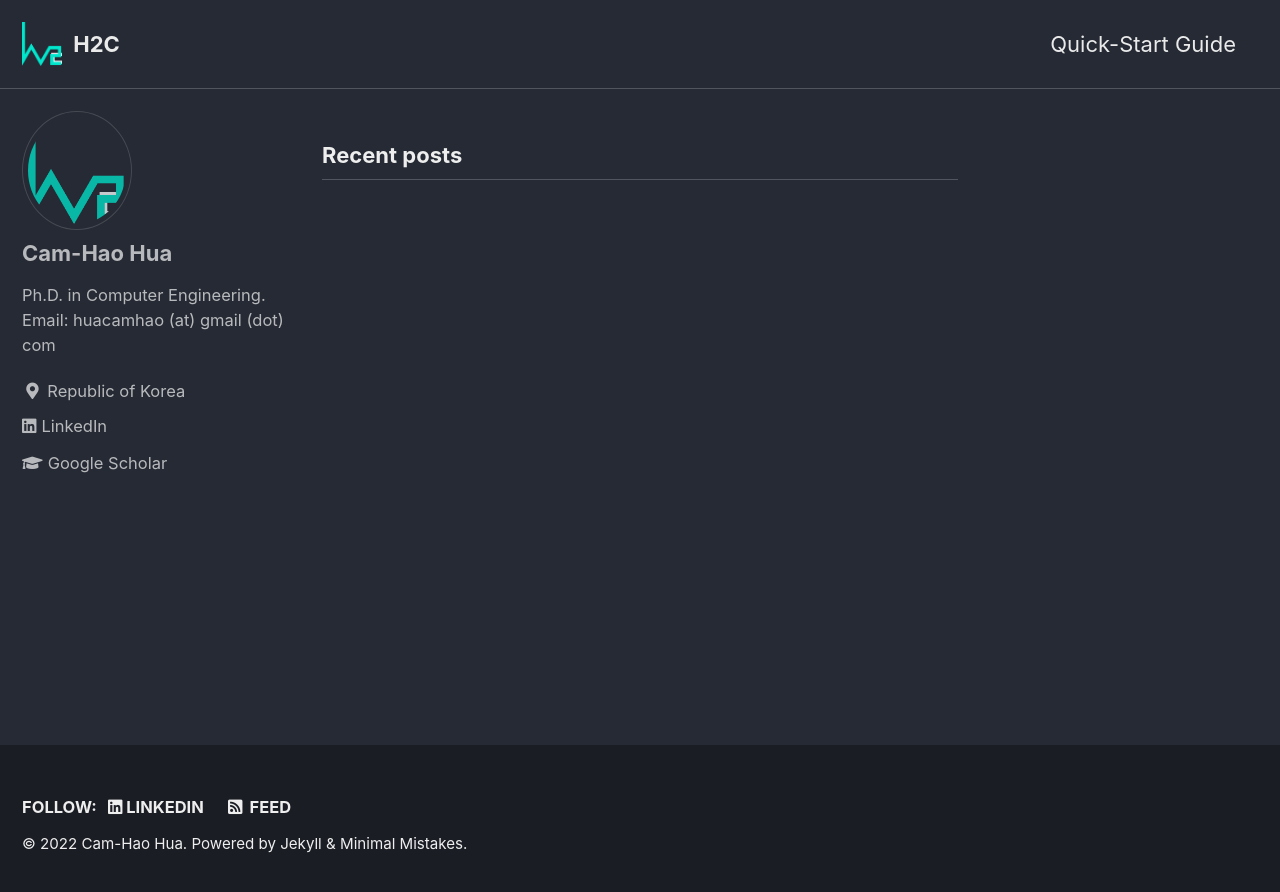
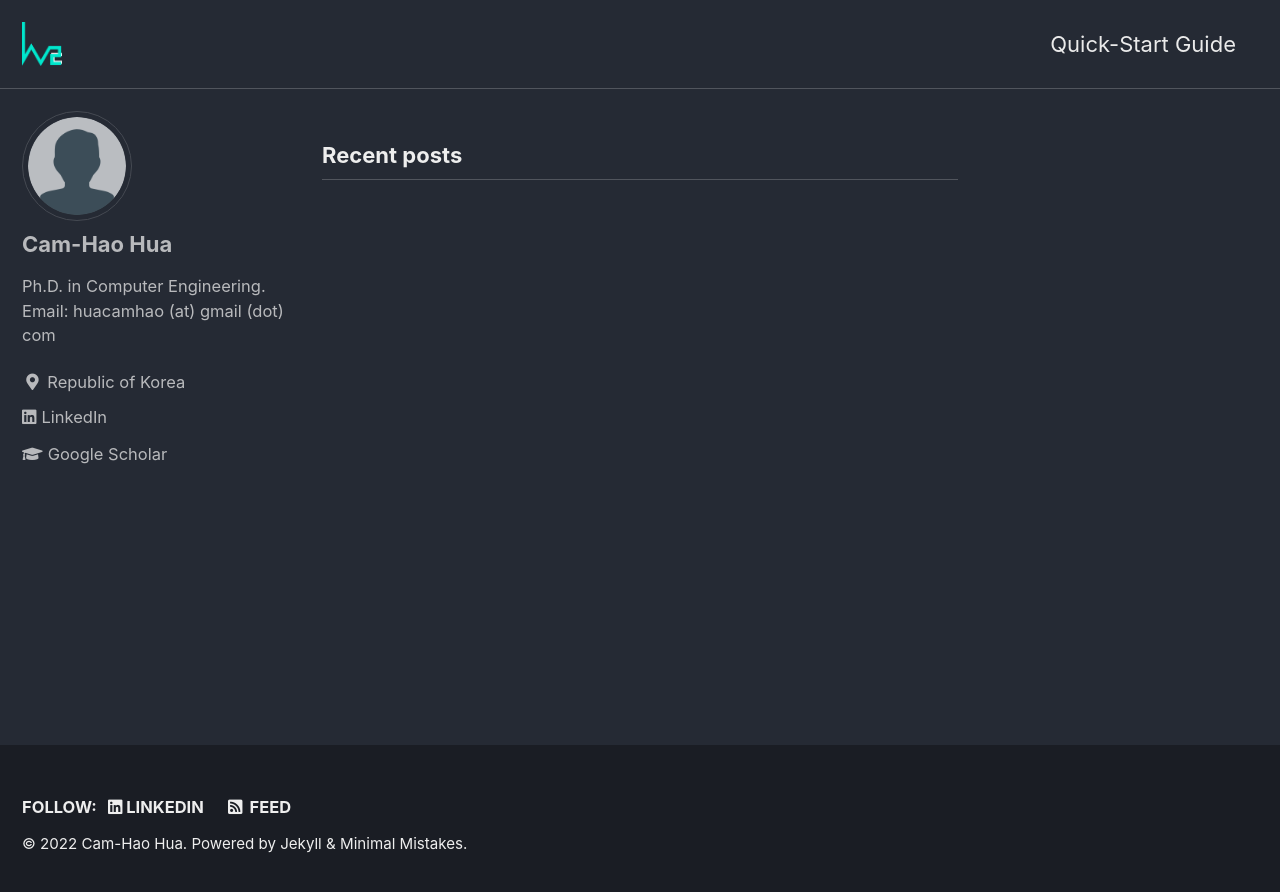
Before and after one commit to camhao168/camhao168.github.io, a Jekyll site: the page built from index.html, in a window 1280 px wide. Shown: the top 892 px of the page. Built offline with Jekyll 4.4.1, drawn with Linux system fonts in a browser that asks for light colours; cached includes are drawn as plain includes; the list of posts is cut into pages by our own code.

Commit message:
Update _config.yml

```diff
--- a/_config.yml
+++ b/_config.yml
@@ -26,7 +26,7 @@ baseurl                  : # the subpath of your site, e.g. "/blog"
 repository               : # GitHub username/repo-name e.g. "mmistakes/minimal-mistakes"
 teaser                   : # path of fallback teaser image, e.g. "/assets/images/500x300.png"
 logo                     : "/assets/images/h2c_logo_dark.png" # path of logo image to display in the masthead, e.g. "/assets/images/88x88.png"
-masthead_title           : "H2C" # overrides the website title displayed in the masthead, use " " for no title
+masthead_title           : " " # overrides the website title displayed in the masthead, use " " for no title
 # breadcrumbs            : true # true, false (default)
 words_per_minute         : 200
 comments:
@@ -105,7 +105,7 @@ analytics:
 # Site Author
 author:
   name             : "Cam-Hao Hua"
-  avatar           : "assets/images/h2c_logo_dark.png" # "/assets/images/bio-photo-anonymous.png" # path of avatar image
+  avatar           : "/assets/images/bio-photo-anonymous.png" # path of avatar image
   bio              : "Ph.D. in Computer Engineering. Email: huacamhao (at) gmail (dot) com"
   location         : "Republic of Korea"
   links:
```
